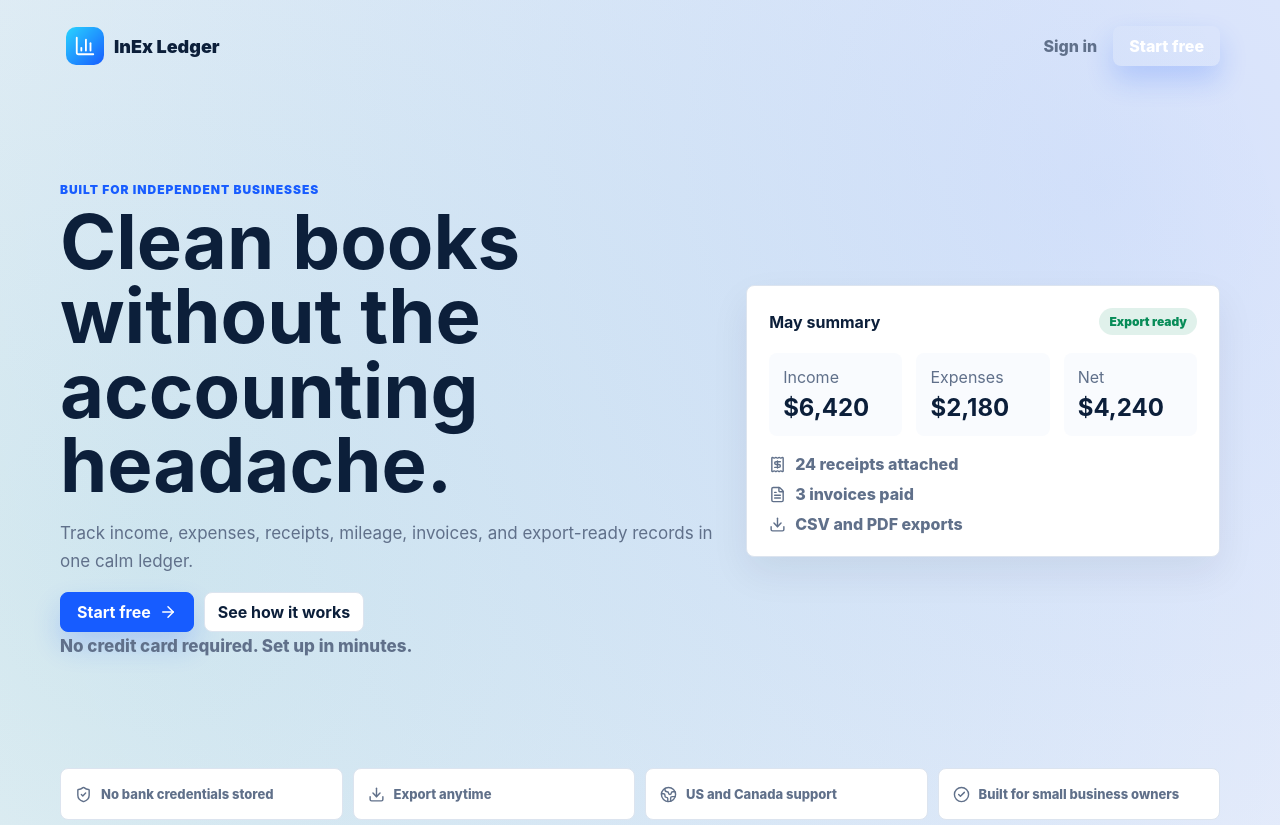
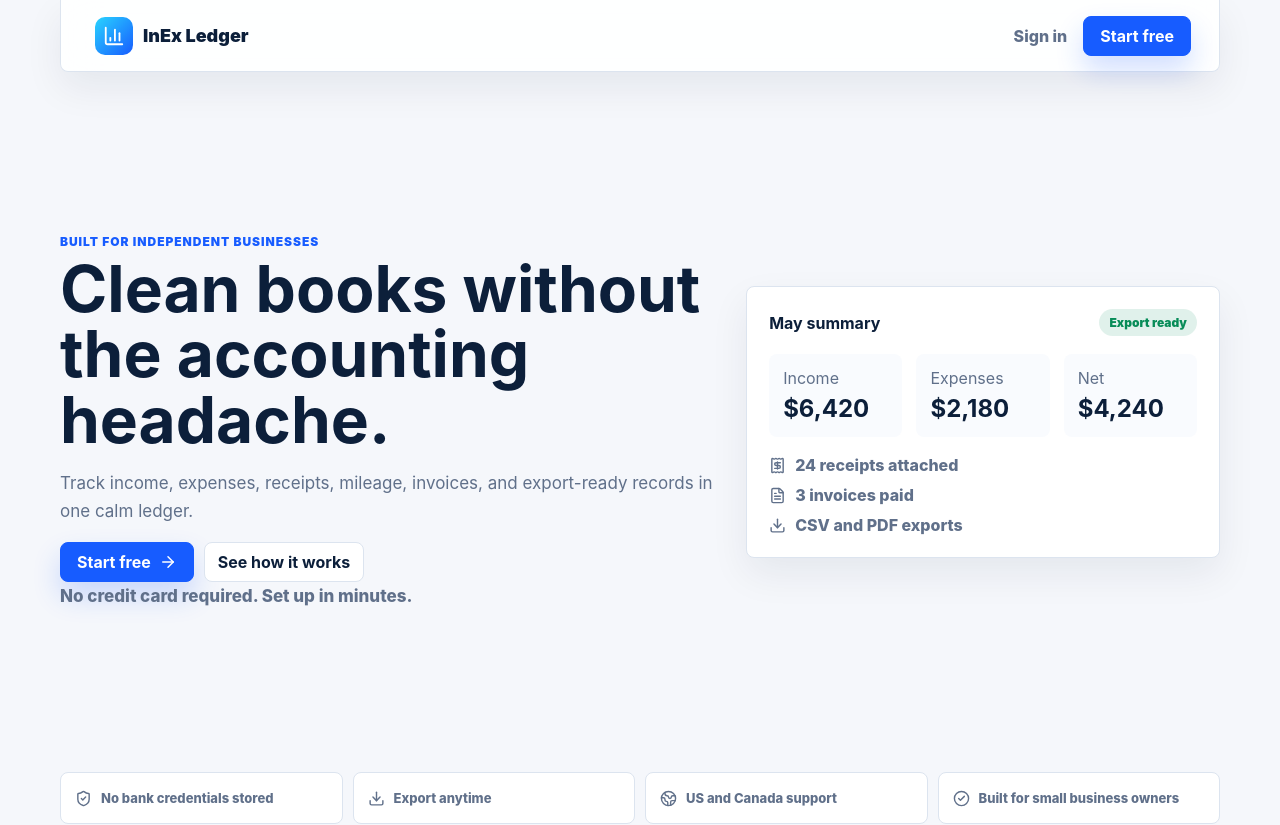
Before and after one commit to Emanuel628/inex-ledger.3.0, a React (Vite) app: page / in a window 1280 px wide. Shown: the top 825 px of the page. Built offline with nearby package versions, Linux system fonts and the light colour scheme.

Commit message:
Align landing styles with app UI

```diff
--- a/src/styles/index.css
+++ b/src/styles/index.css
@@ -356,12 +356,9 @@ textarea:focus-visible {
 .public-shell {
   min-height: 100vh;
   display: grid;
-  gap: 42px;
-  padding: 18px;
-  background:
-    radial-gradient(circle at 86% 4%, rgba(23, 92, 255, 0.14), transparent 32%),
-    radial-gradient(circle at 12% 12%, rgba(9, 156, 150, 0.13), transparent 28%),
-    var(--bg);
+  gap: 24px;
+  padding: 0 18px 18px;
+  background: var(--bg);
   color: var(--ink);
 }
 
@@ -376,7 +373,14 @@ textarea:focus-visible {
 }
 
 .public-header {
-  min-height: 56px;
+  min-height: 72px;
+  padding: 0 28px;
+  border: 1px solid var(--line);
+  border-top: 0;
+  border-radius: 0 0 var(--radius) var(--radius);
+  background: rgba(255, 255, 255, 0.9);
+  box-shadow: var(--shadow);
+  backdrop-filter: blur(18px);
 }
 
 .public-brand {
@@ -409,7 +413,7 @@ textarea:focus-visible {
   gap: 10px;
 }
 
-.public-nav button,
+.public-nav button:not(.primary-button),
 .public-footer button {
   min-height: 40px;
   border: 0;
@@ -419,7 +423,11 @@ textarea:focus-visible {
 }
 
 .public-nav .primary-button {
+  padding: 0 16px;
+  border: 1px solid var(--blue);
+  background: var(--blue);
   color: #ffffff;
+  box-shadow: 0 14px 28px rgba(23, 92, 255, 0.2);
 }
 
 .public-hero,
@@ -436,7 +444,7 @@ textarea:focus-visible {
 }
 
 .public-hero {
-  min-height: calc(100vh - 190px);
+  min-height: calc(100vh - 148px);
   display: grid;
   grid-template-columns: minmax(0, 1fr) minmax(340px, 0.72fr);
   gap: 28px;
@@ -448,8 +456,8 @@ textarea:focus-visible {
 .legal-article h1 {
   margin: 0;
   max-width: 780px;
-  font-size: clamp(40px, 6vw, 76px);
-  line-height: 0.98;
+  font-size: clamp(40px, 5vw, 64px);
+  line-height: 1.02;
   letter-spacing: 0;
 }
 
--- a/src/styles/theme-dark.css
+++ b/src/styles/theme-dark.css
@@ -20,13 +20,12 @@
 .ledger-shell[data-theme="dark"],
 .ledger-shell[data-theme="dark"] .app-workspace,
 .public-shell[data-theme="dark"] {
-  background:
-    radial-gradient(circle at 80% 0%, rgba(23, 92, 255, 0.12), transparent 34%),
-    var(--bg);
+  background: var(--bg);
   color: var(--ink);
 }
 
 .public-shell[data-theme="dark"] :is(
+  .public-header,
   .landing-preview,
   .public-feature-card,
   .pricing-card,
```
